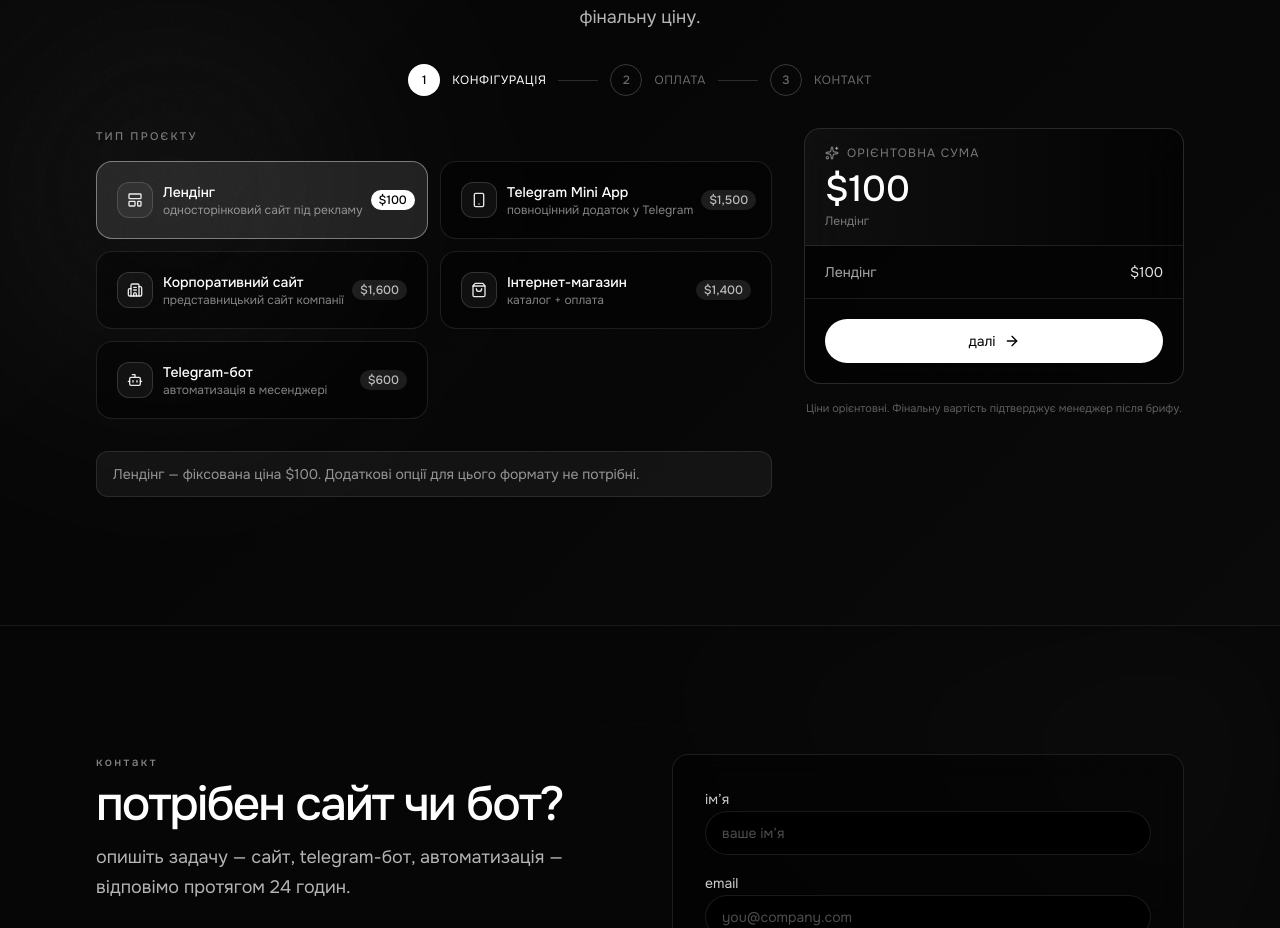
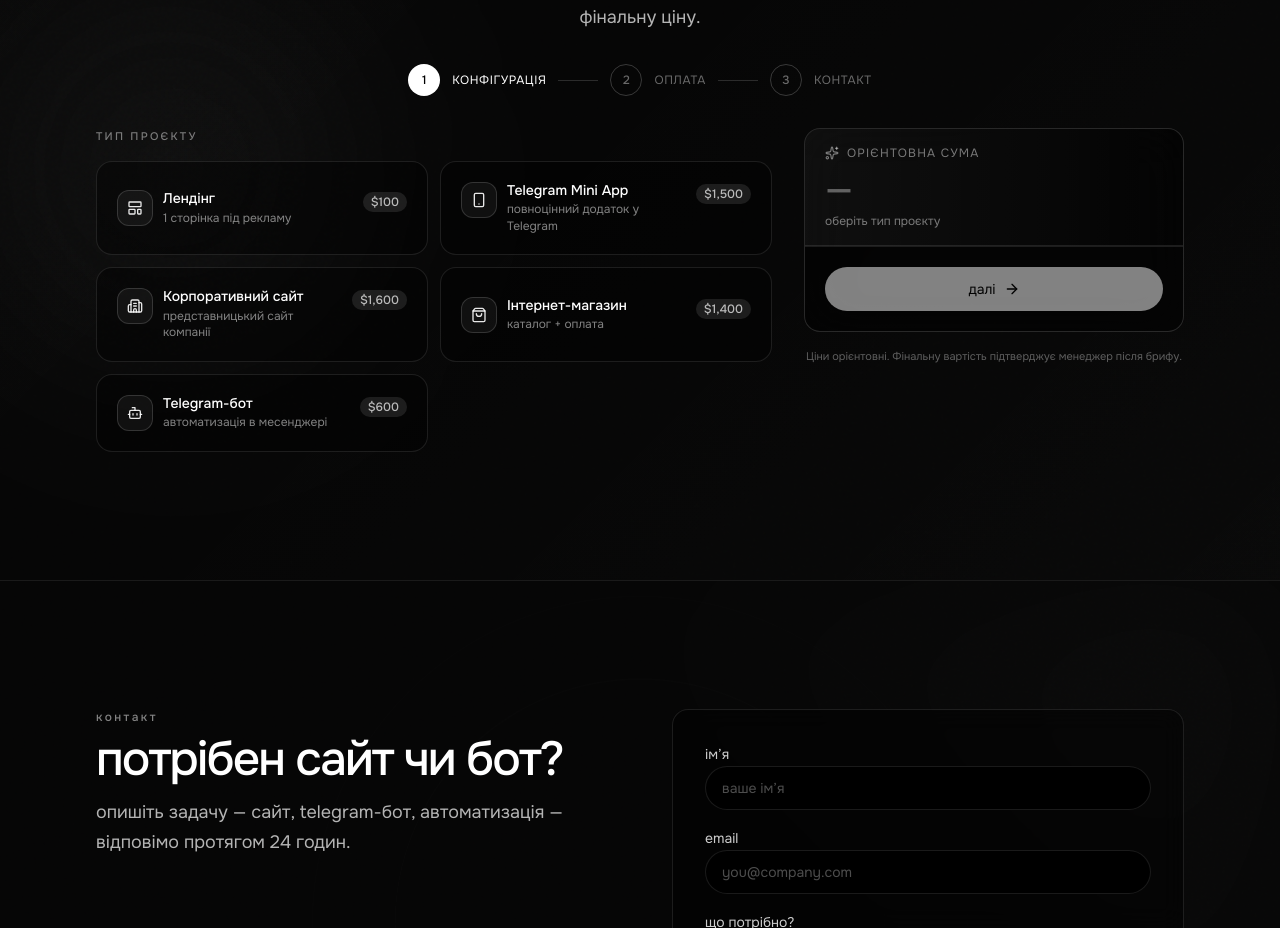
Before and after one commit to cartonkaGG/traffic-cloud, a Next.js app: page / in a window 1280 px wide. Shown: the part 3008-3936 px from the top of the page. Built offline with nearby package versions, Linux system fonts and the light colour scheme.

Commit message:
Fix calculator default state and mobile product card layout.
Require an explicit product selection before showing a price, hide the mobile bottom bar outside the calculator section, and prevent subtitle overflow on product cards.

```diff
--- a/components/sections/PricingCalculator.tsx
+++ b/components/sections/PricingCalculator.tsx
@@ -30,7 +30,7 @@ import {
   Phone,
   Sparkles,
 } from "lucide-react";
-import { useEffect, useMemo, useState } from "react";
+import { useEffect, useMemo, useRef, useState } from "react";
 
 type Step = 1 | 2 | 3;
 
@@ -51,6 +51,21 @@ function AnimatedPrice({ value, className }: { value: number; className?: string
 
   if (reduced) return <span className={className}>{formatUsd(value)}</span>;
   return <motion.span className={className}>{display}</motion.span>;
+}
+
+function TotalPrice({
+  total,
+  hasProduct,
+  className,
+}: {
+  total: number;
+  hasProduct: boolean;
+  className?: string;
+}) {
+  if (!hasProduct) {
+    return <span className={cn(className, "text-white/35")}>—</span>;
+  }
+  return <AnimatedPrice value={total} className={className} />;
 }
 
 function StepIndicator({ step }: { step: Step }) {
@@ -110,15 +125,33 @@ function SummaryLines({ lines }: { lines: { label: string; price: number }[] })
 }
 
 export function PricingCalculator() {
+  const sectionRef = useRef<HTMLElement>(null);
+  const [calcInView, setCalcInView] = useState(false);
   const [step, setStep] = useState<Step>(1);
-  const [productId, setProductId] = useState<ProductId>("landing");
+  const [productId, setProductId] = useState<ProductId | null>(null);
   const [addons, setAddons] = useState<Set<AddonId>>(new Set());
   const [paymentPlan, setPaymentPlan] = useState<PaymentPlan>("fifty-fifty");
   const [phone, setPhone] = useState("");
   const [submitted, setSubmitted] = useState(false);
   const [phoneError, setPhoneError] = useState("");
 
-  const availableAddons = useMemo(() => getAddonsForProduct(productId), [productId]);
+  useEffect(() => {
+    const el = sectionRef.current;
+    if (!el) return;
+
+    const observer = new IntersectionObserver(
+      ([entry]) => setCalcInView(entry.isIntersecting),
+      { threshold: 0.12, rootMargin: "0px 0px -48px 0px" },
+    );
+    observer.observe(el);
+    return () => observer.disconnect();
+  }, []);
+
+  const hasProduct = productId !== null;
+  const availableAddons = useMemo(
+    () => (productId ? getAddonsForProduct(productId) : []),
+    [productId],
+  );
   const isLanding = productId === "landing";
 
   useEffect(() => {
@@ -140,7 +173,9 @@ export function PricingCalculator() {
     [productId, addons],
   );
 
-  const selectedProduct = BASE_PRODUCTS.find((p) => p.id === productId)!;
+  const selectedProduct = productId
+    ? BASE_PRODUCTS.find((p) => p.id === productId)
+    : undefined;
 
   const toggleAddon = (id: AddonId) => {
     setAddons((prev) => {
@@ -151,7 +186,10 @@ export function PricingCalculator() {
     });
   };
 
-  const goNext = () => setStep((s) => Math.min(3, s + 1) as Step);
+  const goNext = () => {
+    if (step === 1 && !hasProduct) return;
+    setStep((s) => Math.min(3, s + 1) as Step);
+  };
   const goBack = () => setStep((s) => Math.max(1, s - 1) as Step);
 
   const submitRequest = () => {
@@ -199,6 +237,8 @@ export function PricingCalculator() {
               onClick={() => {
                 setSubmitted(false);
                 setStep(1);
+                setProductId(null);
+                setAddons(new Set());
                 setPhone("");
               }}
             >
@@ -212,6 +252,7 @@ export function PricingCalculator() {
 
   return (
     <section
+      ref={sectionRef}
       id="calculator"
       className="relative overflow-hidden border-t border-white/10 pb-24 pt-12 sm:pb-0 sm:py-24 md:py-32"
     >
@@ -232,14 +273,29 @@ export function PricingCalculator() {
           <div className="flex items-center justify-between gap-3">
             <div className="min-w-0">
               <p className="text-[10px] uppercase tracking-widest text-white/45">орієнтовно</p>
-              <AnimatedPrice value={total} className="text-2xl font-medium text-white" />
-              <p className="truncate text-[11px] text-white/50">
-                {selectedProduct.title}
-                {step >= 2 && ` · ${getPaymentPlanLabel(paymentPlan)}`}
+              <TotalPrice
+                total={total}
+                hasProduct={hasProduct}
+                className="text-2xl font-medium text-white"
+              />
+              <p className="text-[11px] text-white/50">
+                {hasProduct ? (
+                  <>
+                    {selectedProduct!.title}
+                    {step >= 2 && ` · ${getPaymentPlanLabel(paymentPlan)}`}
+                  </>
+                ) : (
+                  "оберіть тип проєкту"
+                )}
               </p>
             </div>
             {step < 3 ? (
-              <Button type="button" className="shrink-0 px-5" onClick={goNext}>
+              <Button
+                type="button"
+                className="shrink-0 px-5"
+                onClick={goNext}
+                disabled={step === 1 && !hasProduct}
+              >
                 далі
                 <ArrowRight className="h-4 w-4" />
               </Button>
@@ -268,7 +324,7 @@ export function PricingCalculator() {
                     <p className="mb-3 text-[11px] font-medium uppercase tracking-[0.2em] text-white/45 sm:mb-4">
                       тип проєкту
                     </p>
-                    <div className="grid grid-cols-1 gap-2.5 min-[400px]:grid-cols-2 sm:gap-3">
+                    <div className="grid grid-cols-1 gap-2.5 sm:grid-cols-2 sm:gap-3">
                       {BASE_PRODUCTS.map((product) => {
                         const selected = productId === product.id;
                         const Icon = product.icon;
@@ -278,27 +334,29 @@ export function PricingCalculator() {
                             type="button"
                             onClick={() => setProductId(product.id)}
                             className={cn(
-                              "relative rounded-xl border p-3.5 text-left transition-colors sm:rounded-2xl sm:p-5",
+                              "relative overflow-hidden rounded-xl border p-3.5 text-left transition-colors sm:rounded-2xl sm:p-5",
                               selected
                                 ? "border-white/40 bg-white/10"
                                 : "border-white/10 bg-black/40 active:bg-black/60",
                             )}
                           >
-                            <div className="flex items-center justify-between gap-2">
-                              <div className="flex items-center gap-2.5">
+                            <div className="flex items-start justify-between gap-2">
+                              <div className="flex min-w-0 flex-1 items-start gap-2.5">
                                 <div className="flex h-8 w-8 shrink-0 items-center justify-center rounded-lg border border-white/15 bg-white/5 sm:h-9 sm:w-9 sm:rounded-xl">
                                   <Icon className="h-4 w-4 text-white/90" />
                                 </div>
-                                <div className="min-w-0">
-                                  <p className="text-sm font-medium text-white">{product.title}</p>
-                                  <p className="truncate text-[11px] text-white/50 sm:text-xs">
+                                <div className="min-w-0 flex-1">
+                                  <p className="text-sm font-medium leading-tight text-white">
+                                    {product.title}
+                                  </p>
+                                  <p className="mt-0.5 line-clamp-2 text-[11px] leading-snug text-white/50 sm:text-xs">
                                     {product.subtitle}
                                   </p>
                                 </div>
                               </div>
                               <span
                                 className={cn(
-                                  "shrink-0 rounded-full px-2 py-0.5 text-[11px] font-medium sm:text-xs",
+                                  "mt-0.5 shrink-0 rounded-full px-2 py-0.5 text-[11px] font-medium sm:text-xs",
                                   selected ? "bg-white text-black" : "bg-white/10 text-white/70",
                                 )}
                               >
@@ -465,16 +523,28 @@ export function PricingCalculator() {
                   <Sparkles className="h-3.5 w-3.5" />
                   орієнтовна сума
                 </div>
-                <AnimatedPrice value={total} className="mt-2 block text-4xl font-medium text-white" />
+                <TotalPrice
+                  total={total}
+                  hasProduct={hasProduct}
+                  className="mt-2 block text-4xl font-medium text-white"
+                />
                 <p className="mt-1 text-xs text-white/45">
-                  {selectedProduct.title}
-                  {step >= 2 && ` · ${getPaymentPlanLabel(paymentPlan)}`}
+                  {hasProduct ? (
+                    <>
+                      {selectedProduct!.title}
+                      {step >= 2 && ` · ${getPaymentPlanLabel(paymentPlan)}`}
+                    </>
+                  ) : (
+                    "оберіть тип проєкту"
+                  )}
                 </p>
               </div>
 
-              <div className="max-h-[200px] space-y-2 overflow-y-auto px-5 py-4">
-                <SummaryLines lines={lines} />
-              </div>
+              {hasProduct && lines.length > 0 && (
+                <div className="max-h-[200px] space-y-2 overflow-y-auto px-5 py-4">
+                  <SummaryLines lines={lines} />
+                </div>
+              )}
 
               <div className="space-y-2 border-t border-white/10 p-5">
                 {step > 1 && (
@@ -484,7 +554,12 @@ export function PricingCalculator() {
                   </Button>
                 )}
                 {step < 3 && (
-                  <Button type="button" className="w-full" onClick={goNext}>
+                  <Button
+                    type="button"
+                    className="w-full"
+                    onClick={goNext}
+                    disabled={step === 1 && !hasProduct}
+                  >
                     далі
                     <ArrowRight className="h-4 w-4" />
                   </Button>
@@ -499,9 +574,12 @@ export function PricingCalculator() {
         </div>
       </div>
 
-      {/* Mobile fixed bottom bar */}
+      {/* Mobile bottom bar — only while calculator is in view */}
       <div
-        className="fixed inset-x-0 bottom-0 z-30 border-t border-white/10 bg-black/90 px-4 py-3 backdrop-blur-xl lg:hidden"
+        className={cn(
+          "fixed inset-x-0 bottom-0 z-30 border-t border-white/10 bg-black/90 px-4 py-3 backdrop-blur-xl transition-transform duration-300 lg:hidden",
+          calcInView ? "translate-y-0" : "pointer-events-none translate-y-full",
+        )}
         style={{ paddingBottom: "max(0.75rem, env(safe-area-inset-bottom))" }}
       >
         <div className="flex items-center gap-2">
@@ -515,11 +593,20 @@ export function PricingCalculator() {
 
           <div className="min-w-0 flex-1 text-center">
             <p className="text-[10px] uppercase tracking-wider text-white/40">разом</p>
-            <AnimatedPrice value={total} className="text-lg font-medium text-white" />
+            <TotalPrice
+              total={total}
+              hasProduct={hasProduct}
+              className="text-lg font-medium text-white"
+            />
           </div>
 
           {step < 3 ? (
-            <Button type="button" className="shrink-0 px-5" onClick={goNext}>
+            <Button
+              type="button"
+              className="shrink-0 px-5"
+              onClick={goNext}
+              disabled={step === 1 && !hasProduct}
+            >
               далі
             </Button>
           ) : (
--- a/lib/pricing.ts
+++ b/lib/pricing.ts
@@ -78,7 +78,7 @@ export const BASE_PRODUCTS: BaseProduct[] = [
   {
     id: "landing",
     title: "Лендінг",
-    subtitle: "односторінковий сайт під рекламу",
+    subtitle: "1 сторінка під рекламу",
     price: 100,
     icon: LayoutTemplate,
     highlights: ["1 сторінка", "форма заявки", "мобільна версія"],
@@ -214,9 +214,13 @@ export function getAddonsForProduct(productId: ProductId): Addon[] {
 }
 
 export function calculateTotal(
-  productId: ProductId,
+  productId: ProductId | null,
   selectedAddons: Set<AddonId>,
 ): { base: number; addons: number; total: number; lines: { label: string; price: number }[] } {
+  if (!productId) {
+    return { base: 0, addons: 0, total: 0, lines: [] };
+  }
+
   const product = BASE_PRODUCTS.find((p) => p.id === productId)!;
   const available = getAddonsForProduct(productId);
   const lines: { label: string; price: number }[] = [
```
